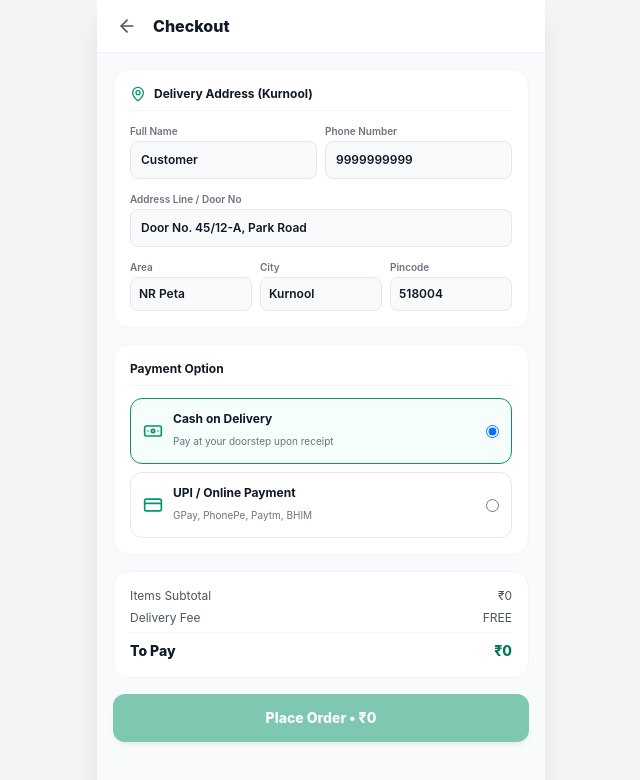
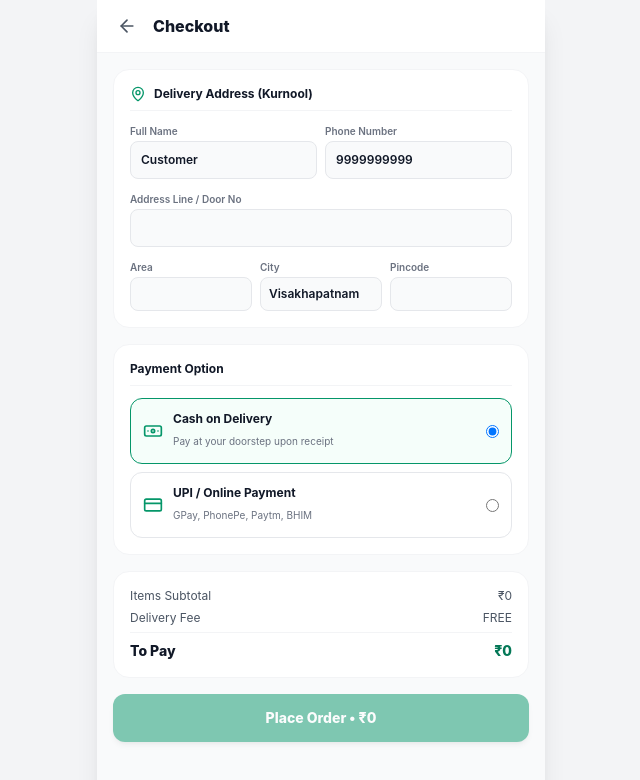
Before and after one commit to Dashkirana/dashkirana, a Next.js app in the folder DASHKIRANA-VERCEL-READY/: page /checkout in a window 1280 px wide. Shown: the top 780 px of the page, without its empty margins (319-959 px from the left). Built offline with nearby package versions, Linux system fonts and the light colour scheme; no server answers.

Commit message:
Modify default address in checkout page
Updated default address values for checkout page.

```diff
--- a/DASHKIRANA-VERCEL-READY/app/checkout/page.tsx
+++ b/DASHKIRANA-VERCEL-READY/app/checkout/page.tsx
@@ -16,12 +16,11 @@ export default function CheckoutPage() {
   const [address, setAddress] = useState<Address>({
     name: 'Customer',
     phone: '9999999999',
-    addressLine: 'Door No. 45/12-A, Park Road',
-    area: 'NR Peta',
-    city: 'Kurnool',
-    pincode: '518004',
-    landmark: 'Near Govt Hospital',
-    deliveryInstructions: 'Leave at front gate if busy',
+   addressLine: '',
+area: '',
+city: 'Visakhapatnam',
+pincode: '',
+landmark: '',
   });
 
   useEffect(() => {
```
